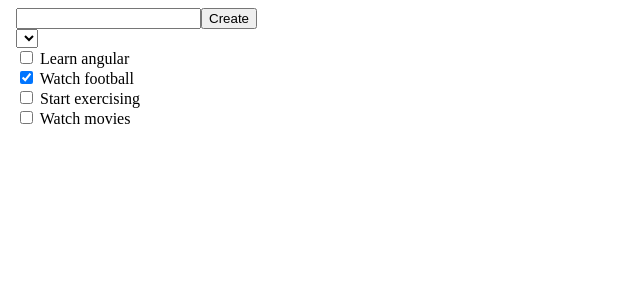
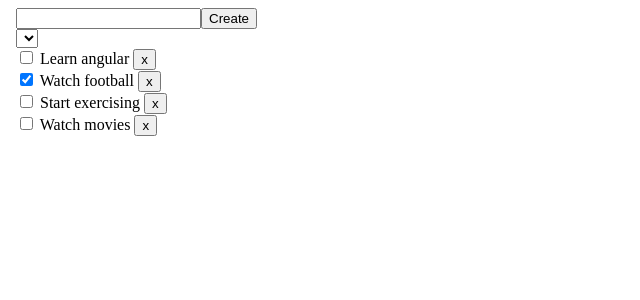
Before and after one commit to BossLogic314/LearnAngular, an Angular app in the folder wishlist_app/: page / in a window 1280 px wide. Shown: the top 300 px of the page, without its empty margins (0-640 px from the left). Built offline with nearby package versions, Linux system fonts and the light colour scheme.

Commit message:
Added remove button

```diff
--- a/wishlist_app/src/app/wish-item/wish-item.component.html
+++ b/wishlist_app/src/app/wish-item/wish-item.component.html
@@ -1,2 +1,3 @@
 <input class="checkbox" type="checkbox" [checked]="wishItem.isDone" (click)="wishItemClicked()">
 {{ wishItem.wishText }}
+<button (click)="removeWishItem(wishItem.wishText)">x</button>
--- a/wishlist_app/src/app/wish-item/wish-item.component.ts
+++ b/wishlist_app/src/app/wish-item/wish-item.component.ts
@@ -19,4 +19,9 @@ export class WishItemComponent {
 
     this.wishItemChanged.emit();
   }
+
+  removeWishItem(wishText : string)
+  {
+    console.log(`Want to remove the item ${wishText}`);
+  }
 }
```
